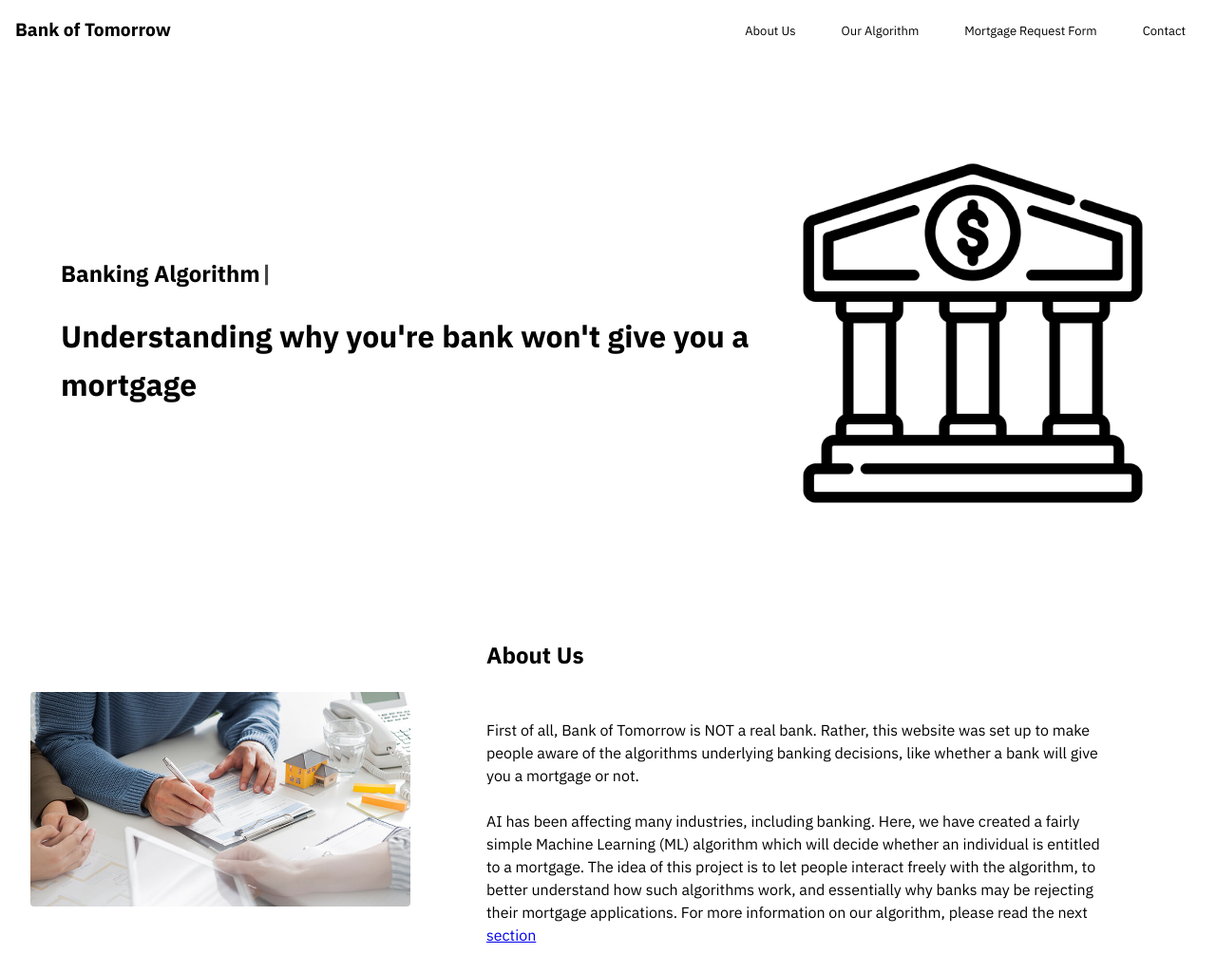
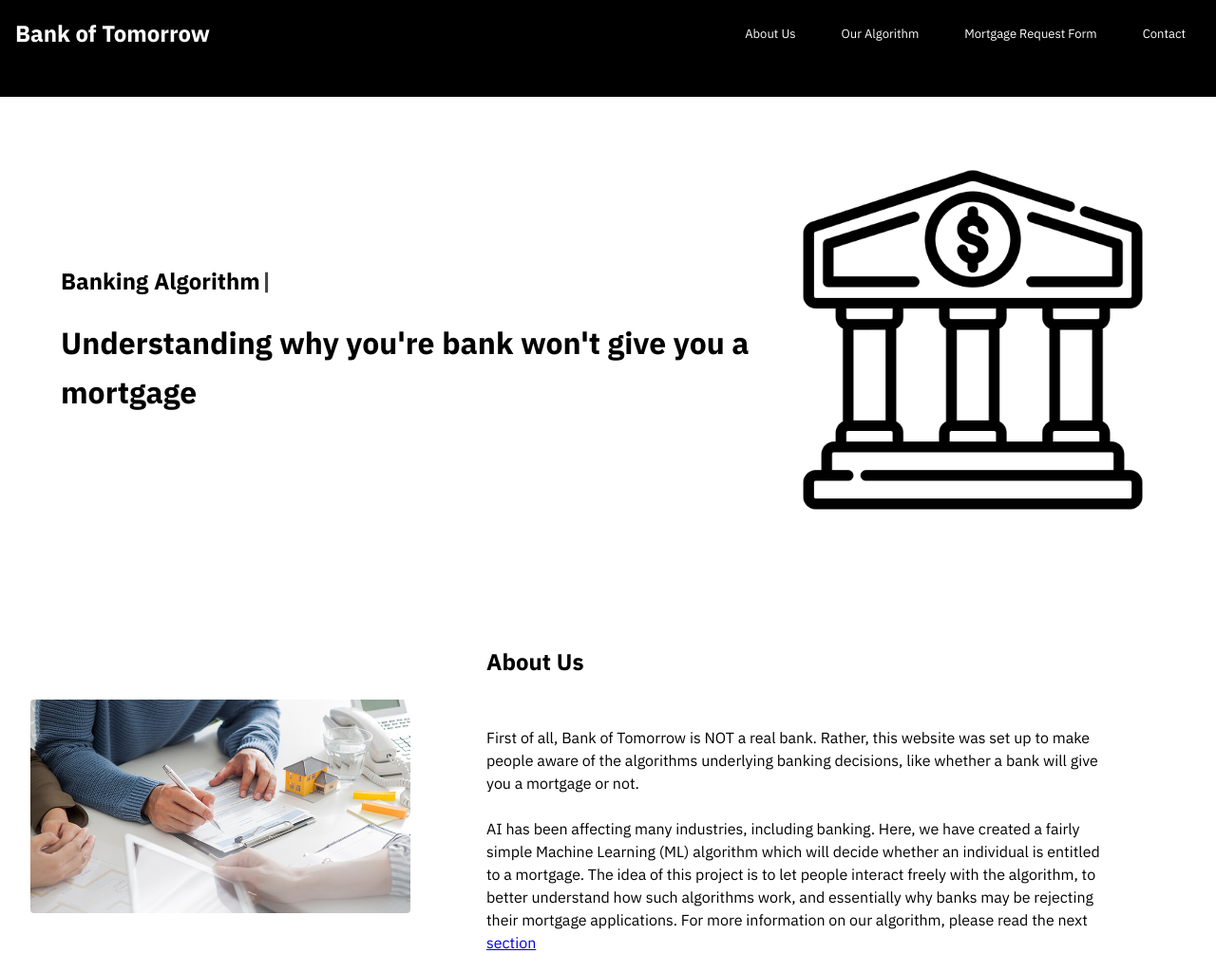
Before and after one commit to alexkneale/default-risk, a website built with Vite: page front-end/index.html in a window 1280 px wide. Shown: the top 1024 px of the page at 95% size. Built offline with nearby package versions, Linux system fonts and the light colour scheme.

Commit message:
fixed header styling in main page

```diff
--- a/front-end/src/styles/style.scss
+++ b/front-end/src/styles/style.scss
@@ -30,6 +30,8 @@
 html {
     margin: 0;
     padding: 0;
+    width: 100vw;
+    height: 100vh;
 }
 body {
     // font
@@ -45,6 +47,10 @@ body {
     line-height: 1.6;
     justify-content: center;
 }
+.navbar {
+    background-color: black;
+    width: 100%;
+}
 //do NOT display name on top left for mobile version (only desktop)
 .navbar__sitename {
     display: none;
@@ -52,7 +58,7 @@ body {
 
 .navbar__content {
     // nav with white background, covering whole of top
-    background-color: white;
+    background-color: black;
     width: 100%;
 }
 
@@ -78,7 +84,7 @@ body {
     // set font size to small, to avoid potential overflow
     font-size: small;
     text-decoration: none;
-    color: black;
+    color: white;
 
     // settings when hovering
     cursor: pointer;
@@ -92,8 +98,8 @@ body {
 
     // invert colours when hovering
     &:hover {
-        background-color: black;
-        color: white;
+        background-color: white;
+        color: black;
     }
 }
 
@@ -384,16 +390,16 @@ button[type="submit"] {
         @include mixins.flexbox(row, space-between, center);
 
         padding: 1rem;
-        background-color: white;
+        background-color: black;
         width: 100%;
         padding-bottom: 3rem;
 
         // let site name appear on far right for desktop mode
         &__sitename {
             display: block;
-            color: black;
+            color: white;
             font-weight: bold;
-            font-size: 1.2rem;
+            font-size: 1.5rem;
         }
         // nav bar on right, with more spacing
         &__content {
@@ -411,16 +417,16 @@ button[type="submit"] {
                 li a {
                     font-size: small;
                     text-decoration: none;
-                    color: black;
+                    color: white;
                     cursor: pointer;
                     transition: all 0.2s ease;
                     padding: 1rem 1rem;
                     border-radius: 8px;
 
                     &:hover {
-                        background-color: black;
-                        color: white;
-                        border: 2px solid white;
+                        background-color: white;
+                        color: black;
+                        border: 2px solid black;
                     }
                 }
             }
```
